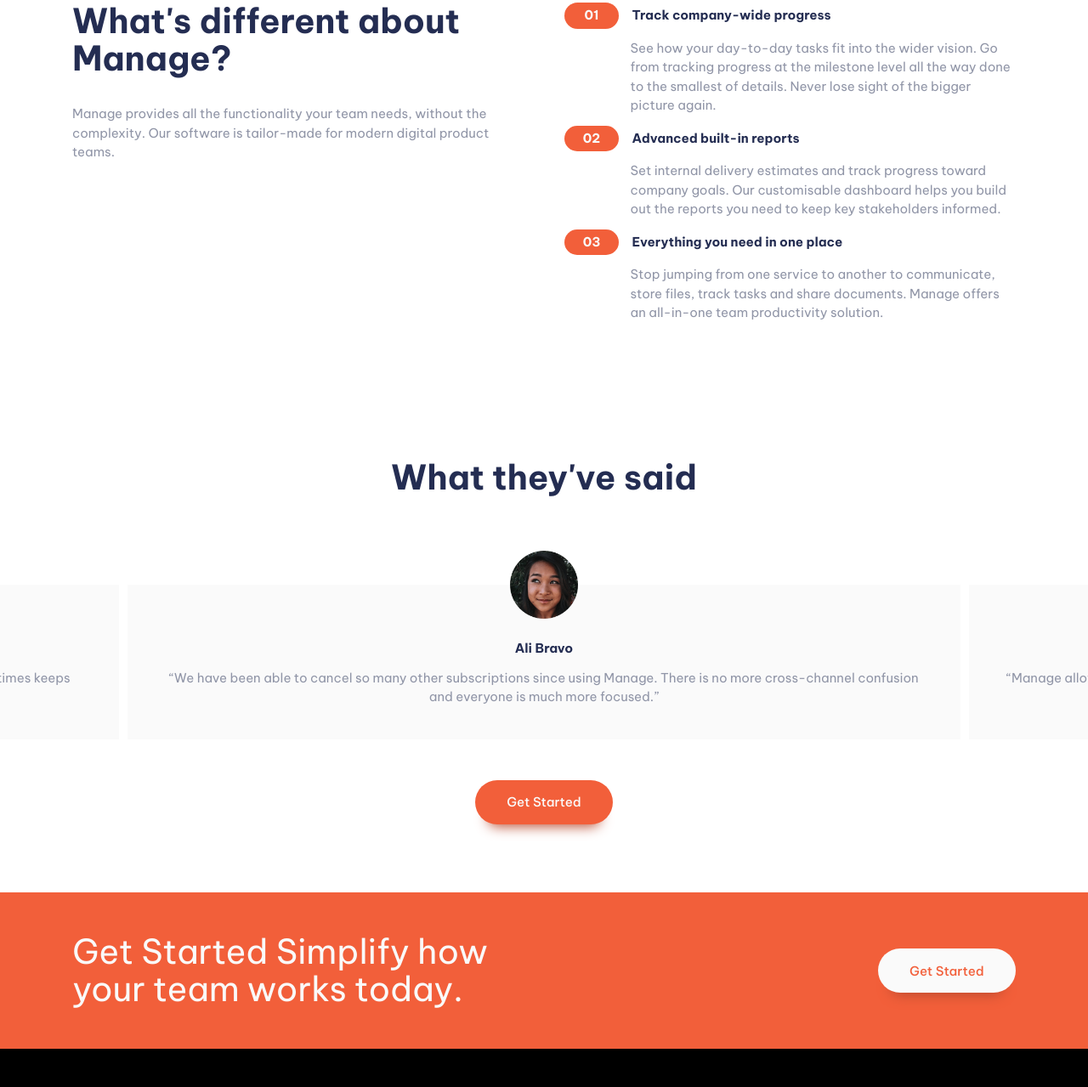
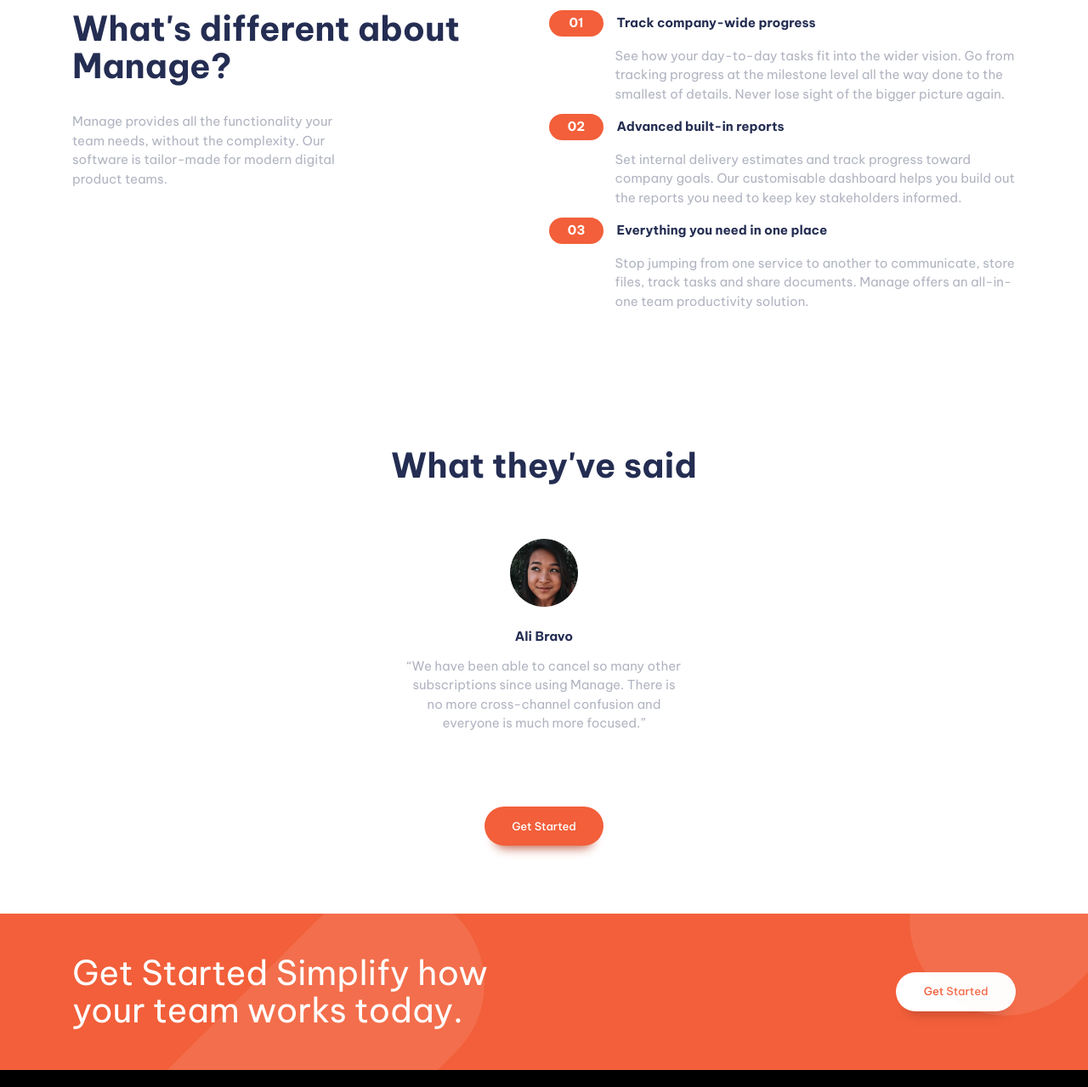
Before and after one commit to davinaleong/fem-manage-landing-page, a website: page index.html in a window 1280 px wide. Shown: the part 818-2097 px from the top of the page at 85% size. Drawn offline with Linux system fonts and the light colour scheme.

Commit message:
Fixed styling

```diff
--- a/index.html
+++ b/index.html
@@ -155,7 +155,7 @@
               >
                 Track company-wide progress
               </h3>
-              <p class="pb-300">
+              <p class="details-text | mb-300" data-width="100">
                 See how your day-to-day tasks fit into the wider vision. Go from
                 tracking progress at the milestone level all the way done to the
                 smallest of details. Never lose sight of the bigger picture
@@ -167,7 +167,7 @@
               >
                 Advanced built-in reports
               </h3>
-              <p class="pb-300">
+              <p class="details-text | mb-300" data-width="100">
                 Set internal delivery estimates and track progress toward
                 company goals. Our customisable dashboard helps you build out
                 the reports you need to keep key stakeholders informed.
@@ -178,7 +178,7 @@
               >
                 Everything you need in one place
               </h3>
-              <p>
+              <p class="details-text" data-width="100">
                 Stop jumping from one service to another to communicate, store
                 files, track tasks and share documents. Manage offers an
                 all-in-one team productivity solution.
--- a/styles/main.css
+++ b/styles/main.css
@@ -3,6 +3,10 @@
     - Reset
     - General Styling
       - General Styling - Containers
+      - General Styling - Landing Section
+      - General Styling - Details Section
+      - General Styling - Call-to-Action Section
+      - General Styling - Typography
     - Components
       - Components - Buttons
       - Components - Primary Header
@@ -28,7 +32,7 @@
   --clr-accent-200: hsl(13, 100%, 85%);
   --clr-accent-100: hsl(13, 100%, 96%);
 
-  --clr-neutral-100: hsl(0, 0%, 98%);
+  --clr-neutral-100: hsl(0, 0%, 100%);
   --clr-neutral-900: hsl(227, 12%, 61%);
 
   --ff-primary: "Be Vietnam Pro", Arial, sans-serif;
@@ -40,6 +44,8 @@
   --fw-bold: 700;
 
   --fs-base: 16px;
+  --fs-100: 0.6rem;
+  --fs-200: 0.7rem;
   --fs-300: 0.8125rem;
   --fs-400: 0.875rem;
   --fs-500: 0.9375rem;
@@ -52,7 +58,8 @@
   --fs-primary-heading: var(--fs-800);
   --fs-secondary-heading: var(--fs-700);
   --fs-body: var(--fs-400);
-  --ff-button: var(--fs-300);
+  --fs-button: var(--fs-300);
+  --fs-details-heading: var(--fs-200);
 
   --size-0: 0;
   --size-100: 0.25rem;
@@ -68,10 +75,13 @@
   --size-1100: 7rem;
 
   --container-padding: var(--size-500);
-  --column-spacing: var(--size-700);
+  --column-spacing: var(--size-300);
 
   --footer-form-height: 50px;
   --footer-form-button-width: 5.8em;
+
+  --decoration-size: 56.5em;
+  --decoration-cta-size: 28em;
 }
 
 @media (min-width: 50em) {
@@ -80,6 +90,7 @@
     --fs-primary-heading: var(--fs-900);
     --fs-secondary-heading: var(--fs-800);
     --fs-nav: var(--fs-300);
+    --fs-details-heading: var(--fs-500);
   }
 }
 /** Root - End **/
@@ -195,6 +206,10 @@
   margin-inline: auto;
 }
 
+.flow * + * {
+  margin-top: var(--flow-spacer, 3em);
+}
+
 .even-columns {
   display: grid;
   gap: var(--column-spacing);
@@ -207,6 +222,7 @@
   }
 }
 
+/** General Styling - Landing Section **/
 .landing .even-columns > div:nth-child(1) {
   grid-row: 2;
   grid-column: 1;
@@ -240,21 +256,13 @@
   }
 }
 
-.cta .even-columns {
-  grid-template-rows: repeat(2, auto);
-  grid-template-columns: 1fr;
-}
-
-@media (min-width: 50em) {
-  .cta .even-columns {
-    grid-template-rows: 1fr;
-    grid-template-columns: repeat(2, 1fr);
-    align-items: center;
-  }
-}
-
+/** General Styling - Details Section **/
 .details-section {
   counter-reset: h3;
+}
+
+.details-section .details-heading {
+  font-size: var(--fs-details-heading);
 }
 
 .details-section .details-heading::before {
@@ -272,11 +280,16 @@
   min-width: var(--counter-width);
 }
 
-.details-section .even-columns div:nth-child(2) p {
+.details-section .even-columns div:nth-child(1) p {
+  margin-left: 0;
+  margin-right: auto;
+}
+
+.details-section .even-columns div:nth-child(2) .details-text {
   margin-left: calc(var(--size-800) + var(--size-300) + 0.1rem);
 }
 
-@media (max-width: 50em) {
+@media (max-width: 49.9em) {
   .details-section .container {
     --horizontal-padding: 0;
   }
@@ -296,6 +309,10 @@
     background-color: var(--clr-accent-400);
   }
 
+  .details-section .even-columns div:nth-child(1) p {
+    margin-inline: auto;
+  }
+
   .details-section .details-heading {
     border-radius: 100vmax 0 0 100vmax;
     background-color: var(--clr-accent-100);
@@ -303,9 +320,96 @@
     padding-right: var(--size-500);
   }
 
-  .details-section .even-columns div:nth-child(2) p {
+  .details-section .even-columns div:nth-child(2) .details-text {
     margin-inline: var(--size-500);
   }
+}
+
+/** General Styling - Call-to-Action Section **/
+.cta {
+  position: relative;
+  overflow: hidden;
+}
+
+.cta::before,
+.cta::after {
+  --size: var(--decoration-cta-size);
+
+  content: "";
+  width: var(--size);
+  height: var(--size);
+  background-image: url(./../images/bg-tablet-pattern.svg);
+  background-repeat: no-repeat;
+  background-size: contain;
+  position: absolute;
+  opacity: 0.1;
+}
+
+.cta::before {
+  display: block;
+  top: 2em;
+  left: -24em;
+}
+
+.cta::after {
+  display: none;
+}
+
+@media (min-width: 50em) {
+  .cta::before {
+    display: block;
+    top: -2em;
+    left: 10em;
+  }
+
+  .cta::after {
+    display: block;
+    top: -20em;
+    right: -14em;
+  }
+}
+
+.cta .even-columns {
+  grid-template-rows: repeat(2, auto);
+  grid-template-columns: 1fr;
+}
+
+@media (min-width: 50em) {
+  .cta .even-columns {
+    grid-template-rows: 1fr;
+    grid-template-columns: repeat(2, 1fr);
+    align-items: center;
+  }
+}
+
+.cta p {
+  opacity: 1;
+  margin-inline: auto;
+}
+
+@media (min-width: 50em) {
+  .cta p {
+    margin-left: 0;
+    margin-right: auto;
+  }
+}
+
+/** General Styling - Typography **/
+p {
+  opacity: 0.7;
+  max-width: 32ch;
+}
+
+p[data-width="wide"] {
+  max-width: 48ch;
+}
+
+p[data-width="100"] {
+  max-width: 100%;
+}
+
+p[data-opacity="opaque"] {
+  opacity: 1;
 }
 
 /** General Styling - End **/
@@ -617,6 +721,10 @@
   text-align: center;
 }
 
+.testimonial-content p {
+  margin-inline: auto;
+}
+
 /* .glide__arrow {
   color: var(--clr-accent-400);
   border-color: var(--clr-accent-400);
@@ -762,7 +870,7 @@
   font-size: var(--fs-body);
 }
 .fs-button {
-  font-size: var(--ff-button);
+  font-size: var(--fs-button);
 }
 
 /** Utility - Spacing **/
```
